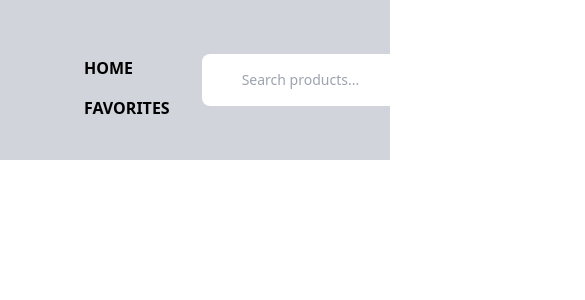
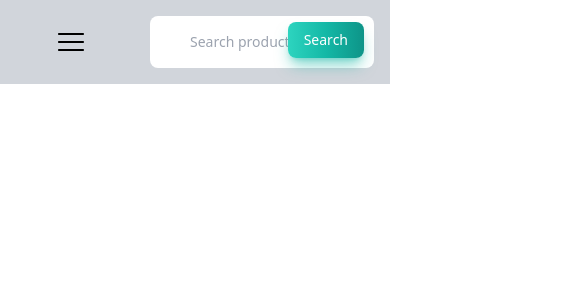
Before and after one commit to fatihdonmezdev/kayisilikunefe-project, a Next.js app: page /favorites in a window 390 px wide. Shown: the top 300 px of the page, 585 px wide, since content can reach past the window. Built offline with nearby package versions, Linux system fonts and the light colour scheme.

Commit message:
Added Hamburger menu and made website responsive.

```diff
--- a/src/components/Navbar/index.js
+++ b/src/components/Navbar/index.js
@@ -1,6 +1,6 @@
 import React from "react";
-
-function Navbar({ searchHandler, fetchProdData }) {
+import { RxHamburgerMenu } from "react-icons/rx";
+function Navbar({ searchHandler, fetchProdData, isDetail }) {
   // formun hali hazırda olan bir event davranısı var burda bunu engellemeniz gerekir
   const handleSubmit = (event) => {
     event.preventDefault();
@@ -10,9 +10,17 @@ function Navbar({ searchHandler, fetchProdData }) {
     <div>
       <nav className="bg-gray-300">
         <div className=" ml-10 flex p-4">
-          <div className="w-full flex justify-between" id="navbar-default">
-            <ul className="font-medium flex flex-col p-4 md:p-0 mt-4  rounded-lg md:flex-row md:space-x-8 md:mt-0 md:border-0">
+          <div
+            className="w-full flex justify-center items-center"
+            id="navbar-default"
+          >
+            <ul>
               <li>
+                <RxHamburgerMenu className="flex md:hidden" size={30} />
+              </li>
+            </ul>
+            <ul className="font-medium md:flex  justify-center items-center flex-col p-4 md:p-0 mt-4  rounded-lg md:flex-row md:space-x-8 md:mt-0 md:border-0">
+              <li className="hidden md:flex">
                 <a
                   href="/"
                   className="block font-bold hover:text-gray-500 py-2 pl-3 pr-4 text-black"
@@ -21,7 +29,7 @@ function Navbar({ searchHandler, fetchProdData }) {
                   HOME
                 </a>
               </li>
-              <li>
+              <li className="hidden md:flex">
                 <a
                   href="/favorites"
                   className="block py-2 font-bold hover:text-gray-500 rounded-full pl-3 pr-4 text-black rounded"
@@ -30,8 +38,11 @@ function Navbar({ searchHandler, fetchProdData }) {
                 </a>
               </li>
             </ul>
+
+            <div className="pl-8">
+              {isDetail || (
                 <ul className="flex justify-center items-center ">
-              <form className="w-[500px]">
+                  <form className="md:w-80 lg:w-100">
                     <div className="relative">
                       <input
                         type="search"
@@ -50,6 +61,8 @@ function Navbar({ searchHandler, fetchProdData }) {
                     </div>
                   </form>
                 </ul>
+              )}
+            </div>
           </div>
         </div>
       </nav>
--- a/src/components/ProductCard/index.js
+++ b/src/components/ProductCard/index.js
@@ -1,14 +1,20 @@
+import Link from "next/link";
 import { BsBookmarkHeart, BsFillBookmarkHeartFill } from "react-icons/bs";
 
-function ProductCard({ product, action, isFavorite }) {
+function ProductCard({ product, action, isFavorite, detailPage }) {
   return (
+    <div className={detailPage ? "flex justify-center items-center" : ""}>
       <div
-      key={product.id}
-      className="max-w-md  mt-4 ml-4 rounded-md bg-white border border-gray-200 shadow dark:bg-gray-800 dark:border-gray-700"
+        key={product?.id}
+        className={
+          detailPage
+            ? "md:max-w-xl  mt-4 ml-4 rounded-md bg-white border border-gray-200 shadow dark:bg-gray-800 dark:border-gray-700"
+            : "max-w-md  mt-4 ml-4 rounded-md bg-white border border-gray-200 shadow dark:bg-gray-800 dark:border-gray-700"
+        }
       >
-      <a href="#">
+        <Link href={`/details/${product?.id}`}>
           <img className="p-4" src={product?.images[0]} />
-      </a>
+        </Link>
         <div className="p-5">
           <div className="h-40">
             <a href="#">
@@ -23,28 +29,37 @@ function ProductCard({ product, action, isFavorite }) {
             </p>
           </div>
           <div className="flex justify-between items-center">
+            <Link href={`/details/${product?.id}`}>
               <button
                 href="#"
-            className="p-2.5 m-2 w-[130px] text-gray-900 bg-gradient-to-r from-lime-200 via-lime-400 to-lime-500 hover:bg-gradient-to-br focus:ring-4 focus:outline-none focus:ring-lime-300 dark:focus:ring-lime-800 font-medium rounded-lg text-sm text-center"
+                className="p-2 lg:p-4 text-gray-900 bg-gradient-to-r from-lime-200 via-lime-400 to-lime-500 hover:bg-gradient-to-br focus:ring-4 focus:outline-none focus:ring-lime-300 dark:focus:ring-lime-800 font-medium rounded-lg text-sm text-center"
               >
                 Read more
               </button>
+            </Link>
             <button
               type="button"
-            class="text-white bg-gradient-to-r from-teal-400 via-teal-500 to-teal-600 hover:bg-gradient-to-br focus:ring-4 focus:outline-none focus:ring-teal-300 dark:focus:ring-teal-800 shadow-lg shadow-teal-500/50 dark:shadow-lg dark:shadow-teal-800/80 font-medium rounded-lg text-sm px-5 py-2.5 text-center mr-2 mb-2"
+              className="font-medium p-2 md:p-4 rounded-lg text-sm text-center  text-white bg-gradient-to-r from-teal-400 via-teal-500 to-teal-600 hover:bg-gradient-to-br focus:ring-4 focus:outline-none focus:ring-teal-300 dark:focus:ring-teal-800 shadow-lg shadow-teal-500/50 dark:shadow-lg dark:shadow-teal-800/80 "
             >
               {product?.price}$
             </button>
-
+            {detailPage || (
+              <div>
                 {isFavorite ? (
                   <BsFillBookmarkHeartFill size={35} onClick={action} />
                 ) : (
                   <BsBookmarkHeart size={35} onClick={action} />
                 )}
               </div>
+            )}
+          </div>
+        </div>
       </div>
     </div>
   );
 }
+ProductCard.defaultProps = {
+  detailPage: false,
+};
 
 export default ProductCard;
--- a/src/pages/api/hello.js
+++ b/src/pages/api/hello.js
@@ -17,3 +17,9 @@ export const fetchFiltered = async (title) => {
 
   return response.data;
 };
+
+export const fetchDetail = async (id) => {
+  const response = await axiosInstance.get(`/${id}`);
+
+  return response.data;
+};
--- /dev/null
+++ b/src/pages/details/[id].js
@@ -0,0 +1,28 @@
+import { useRouter } from "next/router";
+import React, { useEffect, useState } from "react";
+import { fetchDetail } from "../api/hello";
+import ProductCard from "@/components/ProductCard";
+import Navbar from "@/components/Navbar";
+
+function DetailPage() {
+  const [details, setDetails] = useState(null);
+  const router = useRouter();
+  const { id } = router.query;
+  const getDetail = async () => {
+    const response = await fetchDetail(id);
+
+    setDetails(response);
+  };
+
+  useEffect(() => {
+    if (id) getDetail();
+  }, [id]);
+  return (
+    <>
+      <Navbar isDetail={true} />
+      <ProductCard product={details} detailPage={true} />
+    </>
+  );
+}
+
+export default DetailPage;
--- a/src/pages/index.js
+++ b/src/pages/index.js
@@ -3,6 +3,7 @@ import { fetchFiltered, fetchProducts } from "./api/hello";
 import ProductCard from "@/components/ProductCard";
 import Navbar from "@/components/Navbar";
 import CardSkeleton from "@/components/ProductCard/CardSkeleton";
+import Link from "next/link";
 
 export default function Home() {
   const [products, setProducts] = useState([]);
@@ -53,7 +54,7 @@ export default function Home() {
   return (
     <>
       <Navbar searchHandler={searchHandler} fetchProdData={getProducts} />
-      <div className="grid sm:grid-cols-4 grid-cols-2 gap-y-8">
+      <div className="grid xl:grid-cols-4 grid-cols-1 md:grid-cols-2 gap-y-8">
         {loading
           ? Array.from({ length: 20 }).map((_, index) => {
               return <CardSkeleton key={index} />;
```
Lines whose indentation alone changed are shown as unchanged.
